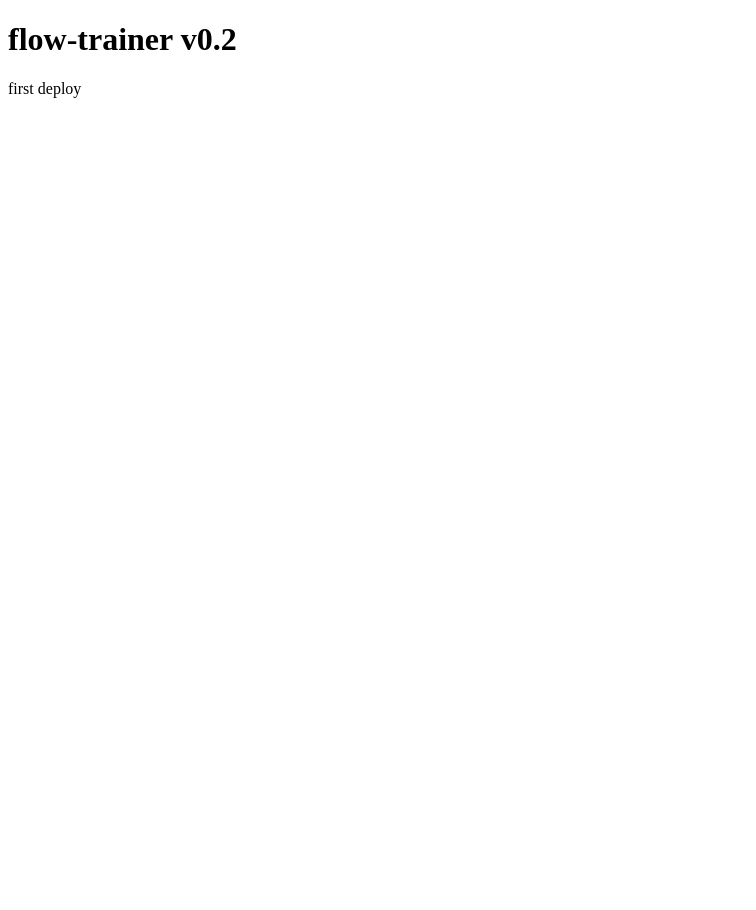
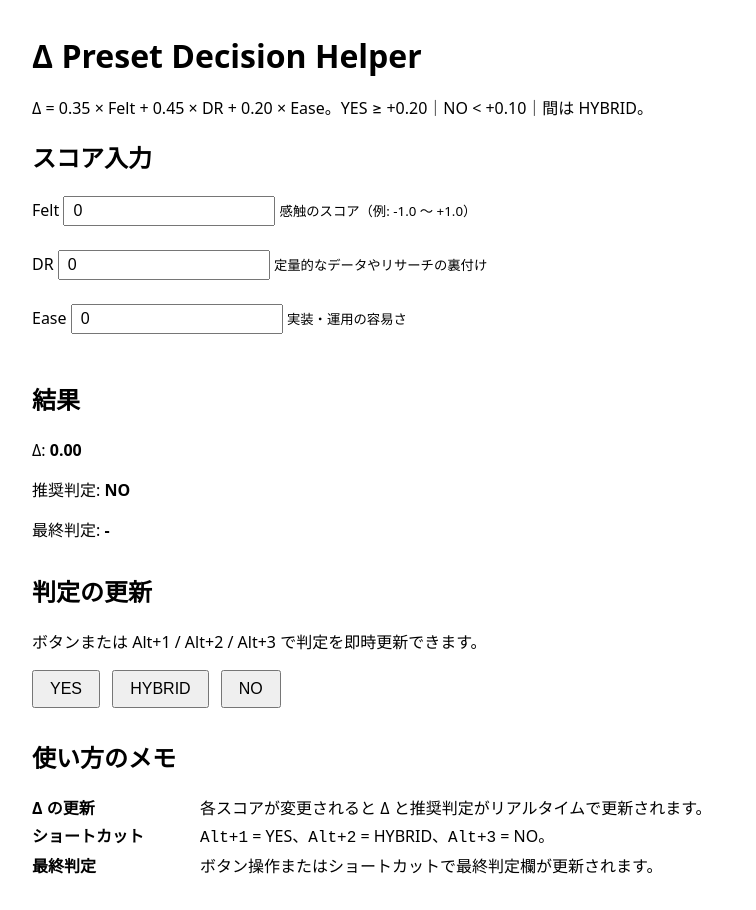
Before and after one commit to hidekazu003/flow-trainer, a plain HTML site: page index.html in a window 1280 px wide. Shown: the whole page, without its empty margins (0-756 px from the left). Before the commit the page ends 800 px from the top, so only its background shows below. Drawn offline with Linux system fonts and the light colour scheme.

Commit message:
feat: add Δ presets & shortcuts

```diff
--- a/index.html
+++ b/index.html
@@ -1,4 +1,178 @@
-<!doctype html><meta charset="utf-8">
-<title>flow-trainer v0.2</title>
-<h1>flow-trainer v0.2</h1>
-<p>first deploy</p>
+<!doctype html>
+<html lang="ja">
+<head>
+  <meta charset="utf-8">
+  <title>Δ Preset Decision Helper</title>
+  <meta name="viewport" content="width=device-width, initial-scale=1">
+  <style>
+    body {
+      font-family: system-ui, -apple-system, BlinkMacSystemFont, "Segoe UI", sans-serif;
+      margin: 2rem;
+      line-height: 1.5;
+    }
+    h1 {
+      margin-bottom: 0.5rem;
+    }
+    section {
+      margin-bottom: 2rem;
+    }
+    label {
+      display: block;
+      margin-bottom: 0.5rem;
+    }
+    input[type="number"] {
+      width: 100%;
+      max-width: 12rem;
+      padding: 0.25rem 0.5rem;
+      margin-bottom: 1rem;
+      font-size: 1rem;
+    }
+    button {
+      font-size: 1rem;
+      padding: 0.5rem 1rem;
+      margin-right: 0.5rem;
+      cursor: pointer;
+    }
+    output {
+      display: inline-block;
+      min-width: 4rem;
+      font-weight: 700;
+    }
+    dl {
+      display: grid;
+      grid-template-columns: max-content 1fr;
+      gap: 0.25rem 1rem;
+    }
+    dt {
+      font-weight: 600;
+    }
+    .shortcut {
+      font-family: "Fira Code", "SFMono-Regular", ui-monospace, monospace;
+    }
+  </style>
+</head>
+<body>
+  <h1>Δ Preset Decision Helper</h1>
+  <p>Δ = 0.35 × Felt + 0.45 × DR + 0.20 × Ease。YES ≥ +0.20｜NO &lt; +0.10｜間は HYBRID。</p>
+
+  <section aria-labelledby="inputs-heading">
+    <h2 id="inputs-heading">スコア入力</h2>
+    <label>
+      Felt
+      <input id="felt" type="number" step="0.01" value="0" aria-describedby="felt-help">
+      <small id="felt-help">感触のスコア（例: -1.0 〜 +1.0）</small>
+    </label>
+    <label>
+      DR
+      <input id="dr" type="number" step="0.01" value="0" aria-describedby="dr-help">
+      <small id="dr-help">定量的なデータやリサーチの裏付け</small>
+    </label>
+    <label>
+      Ease
+      <input id="ease" type="number" step="0.01" value="0" aria-describedby="ease-help">
+      <small id="ease-help">実装・運用の容易さ</small>
+    </label>
+  </section>
+
+  <section aria-labelledby="result-heading">
+    <h2 id="result-heading">結果</h2>
+    <p>Δ: <output id="delta" aria-live="polite">0.00</output></p>
+    <p>推奨判定: <output id="auto-decision" aria-live="polite">HYBRID</output></p>
+    <p>最終判定: <output id="final-decision" aria-live="polite">-</output></p>
+  </section>
+
+  <section aria-labelledby="actions-heading">
+    <h2 id="actions-heading">判定の更新</h2>
+    <p>ボタンまたは Alt+1 / Alt+2 / Alt+3 で判定を即時更新できます。</p>
+    <div>
+      <button type="button" data-decision="YES" data-shortcut="Alt+1">YES</button>
+      <button type="button" data-decision="HYBRID" data-shortcut="Alt+2">HYBRID</button>
+      <button type="button" data-decision="NO" data-shortcut="Alt+3">NO</button>
+    </div>
+  </section>
+
+  <section aria-labelledby="summary-heading">
+    <h2 id="summary-heading">使い方のメモ</h2>
+    <dl>
+      <dt>Δ の更新</dt>
+      <dd>各スコアが変更されると Δ と推奨判定がリアルタイムで更新されます。</dd>
+      <dt>ショートカット</dt>
+      <dd><span class="shortcut">Alt+1</span> = YES、<span class="shortcut">Alt+2</span> = HYBRID、<span class="shortcut">Alt+3</span> = NO。</dd>
+      <dt>最終判定</dt>
+      <dd>ボタン操作またはショートカットで最終判定欄が更新されます。</dd>
+    </dl>
+  </section>
+
+  <script>
+    const feltInput = document.getElementById('felt');
+    const drInput = document.getElementById('dr');
+    const easeInput = document.getElementById('ease');
+    const deltaOutput = document.getElementById('delta');
+    const autoDecisionOutput = document.getElementById('auto-decision');
+    const finalDecisionOutput = document.getElementById('final-decision');
+    const buttons = Array.from(document.querySelectorAll('button[data-decision]'));
+
+    function clamp(value) {
+      if (!Number.isFinite(value)) {
+        return 0;
+      }
+      return Math.max(-1, Math.min(1, value));
+    }
+
+    function format(value) {
+      return value.toFixed(2);
+    }
+
+    function evaluate() {
+      const felt = clamp(parseFloat(feltInput.value));
+      const dr = clamp(parseFloat(drInput.value));
+      const ease = clamp(parseFloat(easeInput.value));
+      const delta = 0.35 * felt + 0.45 * dr + 0.20 * ease;
+      deltaOutput.textContent = format(delta);
+      autoDecisionOutput.textContent = classify(delta);
+    }
+
+    function classify(delta) {
+      if (delta >= 0.20) {
+        return 'YES';
+      }
+      if (delta < 0.10) {
+        return 'NO';
+      }
+      return 'HYBRID';
+    }
+
+    function updateFinal(decision) {
+      finalDecisionOutput.textContent = decision;
+    }
+
+    buttons.forEach((button) => {
+      button.addEventListener('click', () => {
+        updateFinal(button.dataset.decision);
+      });
+    });
+
+    document.addEventListener('keydown', (event) => {
+      if (!event.altKey) {
+        return;
+      }
+      const keyMap = {
+        '1': 'YES',
+        '2': 'HYBRID',
+        '3': 'NO'
+      };
+      const decision = keyMap[event.key];
+      if (decision) {
+        event.preventDefault();
+        updateFinal(decision);
+      }
+    });
+
+    [feltInput, drInput, easeInput].forEach((input) => {
+      input.addEventListener('input', evaluate);
+    });
+
+    evaluate();
+  </script>
+</body>
+</html>
```
